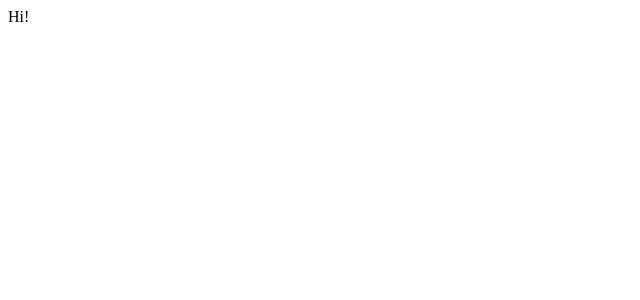
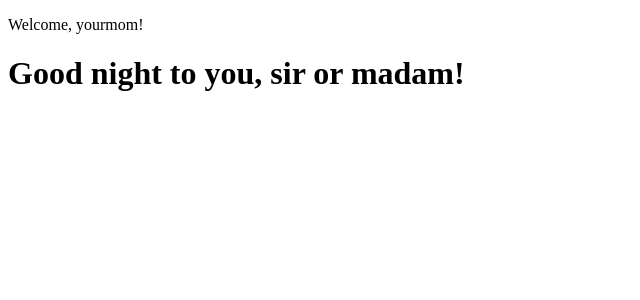
Before and after one commit to pgeliebter/react-practice, a React app: page / in a window 1280 px wide. Shown: the top 300 px of the page, without its empty margins (0-640 px from the left). Built offline with nearby package versions, Linux system fonts and the light colour scheme; the HTML template or start-up script is replaced by a standard one.

Commit message:
adds props to header

```diff
--- a/src/App.js
+++ /dev/null
@@ -1,6 +0,0 @@
-import React from 'react'
-import './style.css'
-function App() {
-	return <div>Hi!</div>
-}
-export default App
--- a/src/index.js
+++ b/src/index.js
@@ -1,6 +1,53 @@
+/*
+
+Challenge:
+1. Convert all 3 components to be class-based
+2. Fix the small bug
+
+*/
+
 import React from 'react'
 import ReactDOM from 'react-dom'
 
-import App from './App'
+// #1
+class App extends React.Component {
+	render() {
+		return (
+			<div>
+				<Header username="yourmom" />
+				<Greeting />
+			</div>
+		)
+	}
+}
 
+// #2
+class Header extends React.Component {
+	render() {
+		return (
+			<header>
+				<p>Welcome, {this.props.username}!</p>
+			</header>
+		)
+	}
+}
+
+// #3
+class Greeting extends React.Component {
+	render() {
+		const date = new Date()
+		const hours = date.getHours()
+		let timeOfDay
+
+		if (hours < 12) {
+			timeOfDay = 'morning'
+		} else if (hours >= 12 && hours < 17) {
+			timeOfDay = 'afternoon'
+		} else {
+			timeOfDay = 'night'
+		}
+
+		return <h1>Good {timeOfDay} to you, sir or madam!</h1>
+	}
+}
 ReactDOM.render(<App />, document.getElementById('root'))
```
